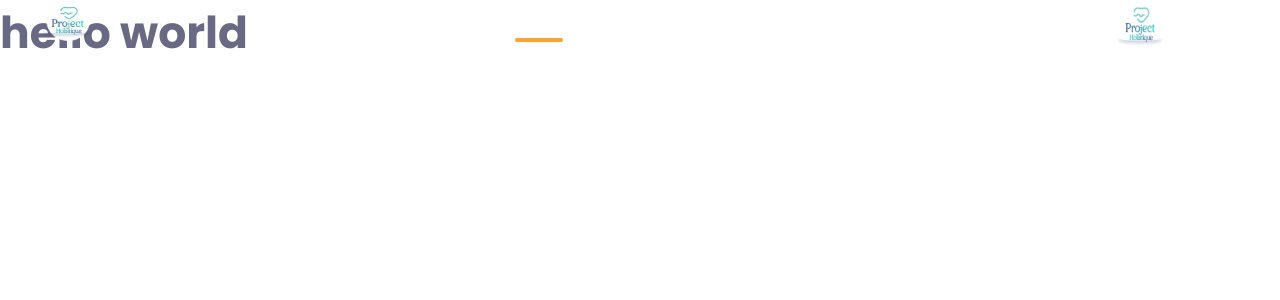
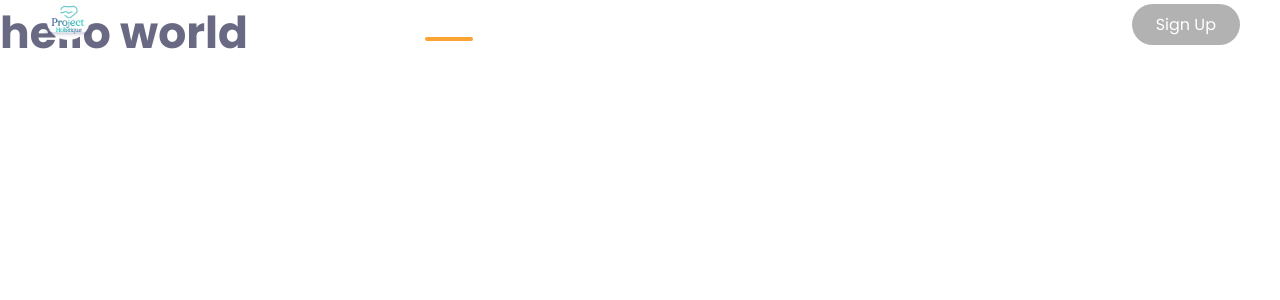
Before and after one commit to DuaneDave/holistique_e-learning, a Next.js app in the folder client/: page / in a window 1280 px wide. Shown: the top 300 px of the page. Built offline with nearby package versions, Linux system fonts and the light colour scheme.

Commit message:
Edit the header

```diff
--- a/client/component/layout/Header.jsx
+++ b/client/component/layout/Header.jsx
@@ -1,11 +1,16 @@
 'use client';
 
-import React from 'react';
+import { useContext, useState } from 'react';
 import Link from 'next/link';
 import Image from 'next/image';
 import { usePathname } from 'next/navigation';
 
+import { AuthContext } from '@/store/authContext';
+import Dropdown from './Dropdown';
+
 import logo from '../../public/assets/logo.png';
+import avatar from '../../public/assets/icons/avatar.png';
+import arrowDown from '../../public/assets/icons/chevron down.png';
 
 import styles from './header.module.css';
 
@@ -33,6 +38,11 @@ const navLinks = [
 ];
 
 function Header() {
+  const [isOpen, setIsOpen] = useState(false);
+  const [show, setShow] = useState(false);
+
+  const { user } = useContext(AuthContext);
+
   const path = usePathname();
 
   if (path === '/login' || path === '/signup') {
@@ -47,7 +57,7 @@ function Header() {
         </Link>
 
         <div className={`flex align-y ${styles.navigationInfo}`}>
-          <ul className="flex gap">
+          <ul className={`flex gap ${isOpen ? styles.toggleNav : ''}`}>
             {navLinks.map((link, index) => (
               <li key={index}>
                 <Link
@@ -60,14 +70,29 @@ function Header() {
             ))}
           </ul>
 
-          <span className={`flex center ${styles.user}`}>
-            <Image src={logo} width={50} height={50} alt="current user" />
-            <span>
-              <p>John Doe</p>
+          {user && (
+            <span className={`flex center ${styles.user}`}>
+              <Image src={avatar} width={30} height={30} alt="current user" />
+              <button className="flex align-y" onClick={() => setShow(!show)}>
+                <p>John Doe</p>
+
+                <Image src={arrowDown} alt="arrow down" />
+              </button>
+              {show && <Dropdown />}
             </span>
-          </span>
+          )}
 
-          <button className={styles.hamburger}>
+          {!user && (
+            <div className={`flex center gap ${styles.auth}`}>
+              <Link href="/login">Login</Link>
+              <Link href="/signup">Sign Up</Link>
+            </div>
+          )}
+
+          <button
+            className={styles.hamburger}
+            onClick={() => setIsOpen(!isOpen)}
+          >
             <span></span>
             <span></span>
             <span></span>
```
